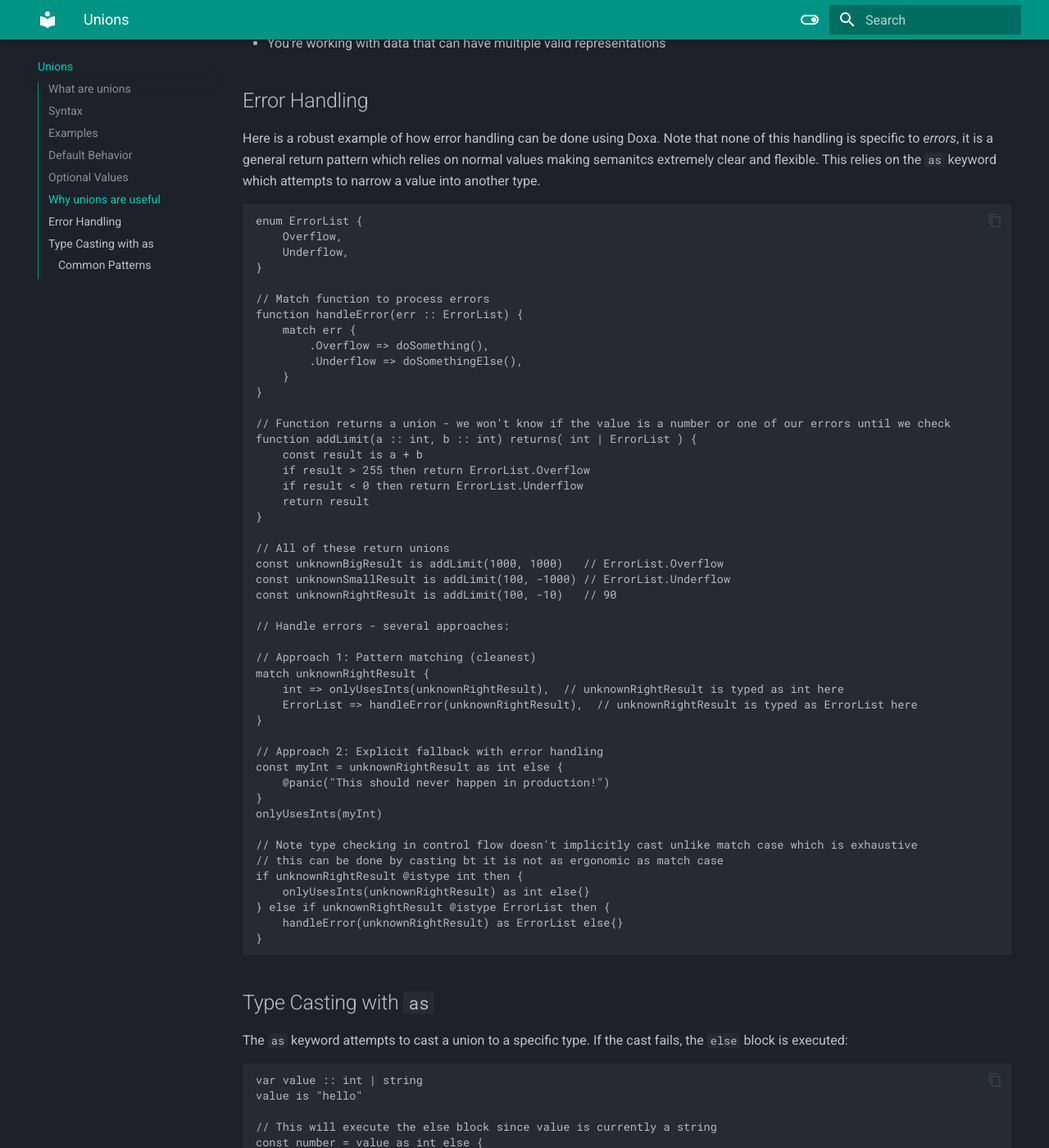
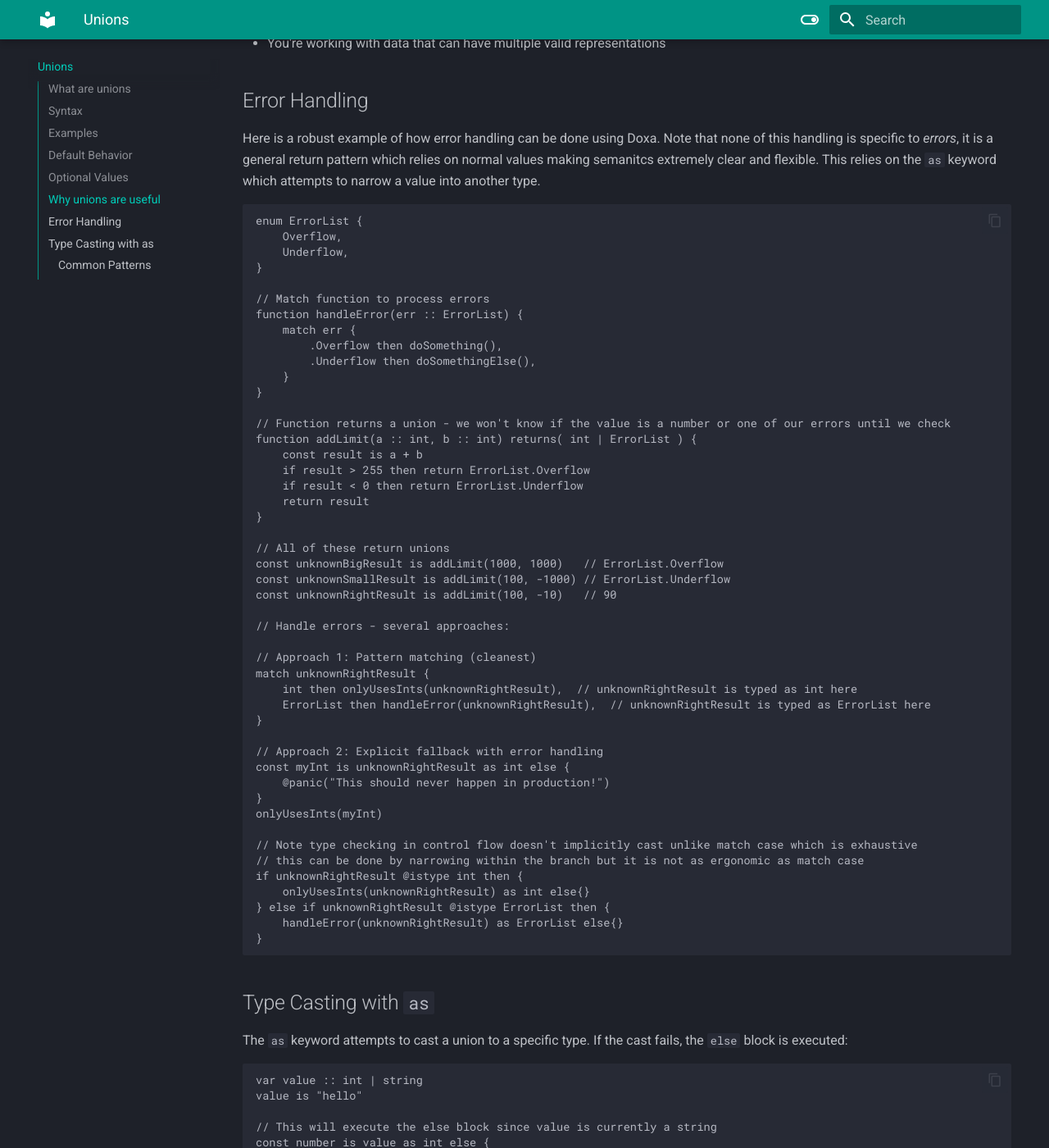
Before and after one commit to mirror-shades/doxa, an MkDocs documentation site: the page built from docs/unions.md, in a window 1280 px wide and 1400 px high, scrolled down 1980 px. Shown: the whole window at 82% size. Built offline with MkDocs 1.6.1 and Material for MkDocs 9.7.7, drawn with Linux system fonts in a browser that asks for light colours; some of the changed text lies outside the part shown.

Commit message:
allowed to use enums in unions now

````diff
--- a/docs/unions.md
+++ b/docs/unions.md
@@ -93,8 +93,8 @@ enum ErrorList {
 // Match function to process errors
 function handleError(err :: ErrorList) {
     match err {
-        .Overflow => doSomething(),
-        .Underflow => doSomethingElse(),
+        .Overflow then doSomething(),
+        .Underflow then doSomethingElse(),
     }
 }
 
@@ -115,18 +115,18 @@ const unknownRightResult is addLimit(100, -10)   // 90
 
 // Approach 1: Pattern matching (cleanest)
 match unknownRightResult {
-    int => onlyUsesInts(unknownRightResult),  // unknownRightResult is typed as int here
-    ErrorList => handleError(unknownRightResult),  // unknownRightResult is typed as ErrorList here
+    int then onlyUsesInts(unknownRightResult),  // unknownRightResult is typed as int here
+    ErrorList then handleError(unknownRightResult),  // unknownRightResult is typed as ErrorList here
 }
 
 // Approach 2: Explicit fallback with error handling
-const myInt = unknownRightResult as int else {
+const myInt is unknownRightResult as int else {
     @panic("This should never happen in production!")
 }
 onlyUsesInts(myInt)
 
 // Note type checking in control flow doesn't implicitly cast unlike match case which is exhaustive
-// this can be done by casting bt it is not as ergonomic as match case
+// this can be done by narrowing within the branch but it is not as ergonomic as match case
 if unknownRightResult @istype int then {
     onlyUsesInts(unknownRightResult) as int else{}
 } else if unknownRightResult @istype ErrorList then {
@@ -143,13 +143,13 @@ var value :: int | string
 value is "hello"
 
 // This will execute the else block since value is currently a string
-const number = value as int else {
+const number is value as int else {
     return error.ExpectedInteger
 }
 
 // This will succeed since value is now an int
 value is 42
-const doubled = value as int else {
+const doubled is value as int else {
     return error.ExpectedInteger
 } // doubled is 84
 ```
@@ -172,7 +172,7 @@ asThenUnion as int then {
 **Safe extraction with default:**
 
 ```doxa
-const result = someUnion as int else {
+const result is someUnion as int else {
     return 0 // Default value if not an int
 }
 ```
@@ -180,7 +180,7 @@ const result = someUnion as int else {
 **Error handling:**
 
 ```doxa
-const number = value as int else {
+const number is value as int else {
     @panic("This should never happen in production!")
 }
 ```
@@ -188,7 +188,7 @@ const number = value as int else {
 **Conditional processing:**
 
 ```doxa
-const processed = value as string else {
+const processed is value as string else {
     // Handle non-string case
     return "default"
 }
````
Also changed, not shown: 5 other files.
